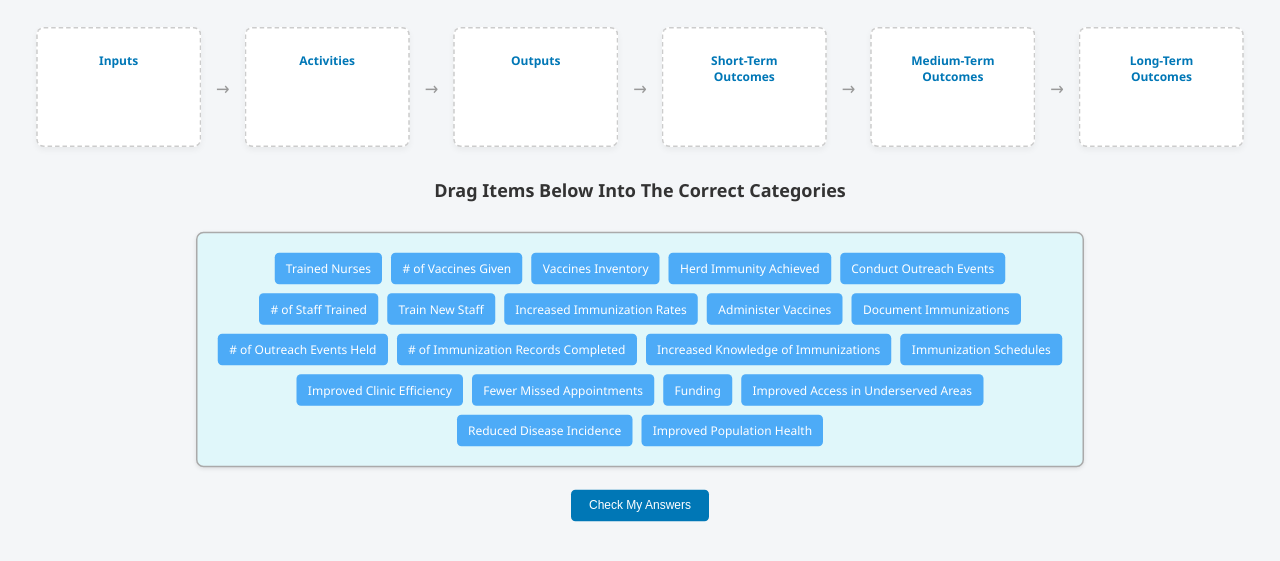
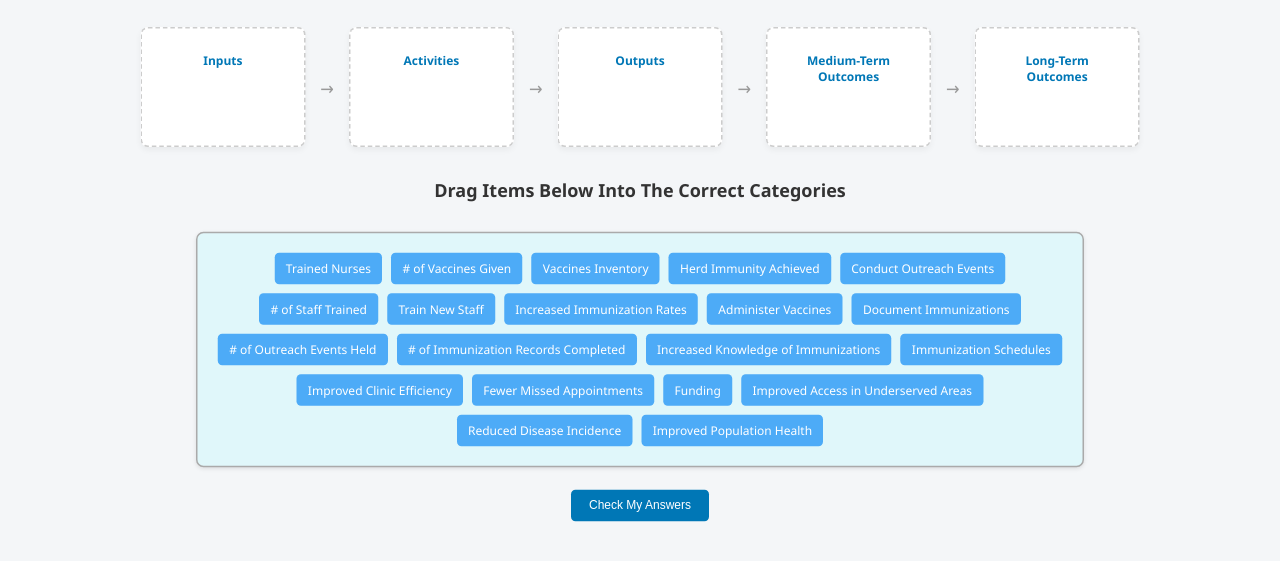
Before and after one commit to LHink-web/LHink-web.github.io, a plain HTML site: page index.html in a window 1280 px wide. Shown: the part 99-660 px from the top of the page. Drawn offline with Linux system fonts and the light colour scheme.

Commit message:
Update index.html

```diff
--- a/index.html
+++ b/index.html
@@ -131,8 +131,7 @@
       <div class="arrow">→</div>
       <div class="zone" data-type="Outputs"><h3>Outputs</h3></div>
       <div class="arrow">→</div>
-      <div class="zone" data-type="Short-Term Outcomes"><h3>Short-Term<br>Outcomes</h3></div>
-      <div class="arrow">→</div>
+
       <div class="zone" data-type="Medium-Term Outcomes"><h3>Medium-Term<br>Outcomes</h3></div>
       <div class="arrow">→</div>
       <div class="zone" data-type="Long-Term Outcomes"><h3>Long-Term<br>Outcomes</h3></div>
```
